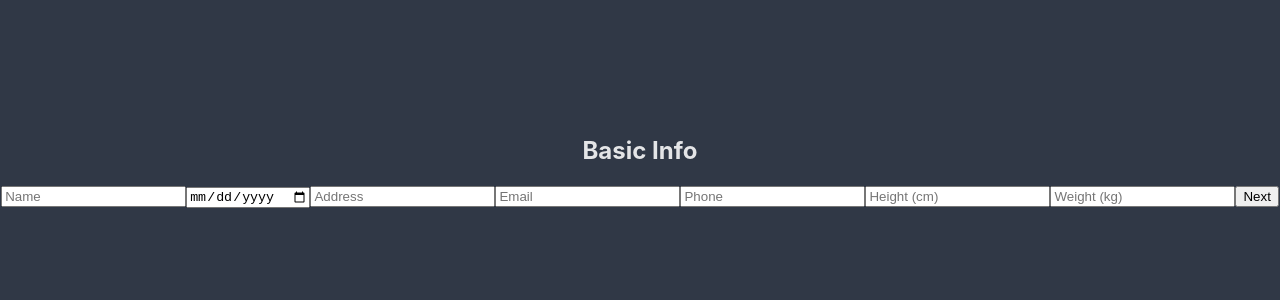
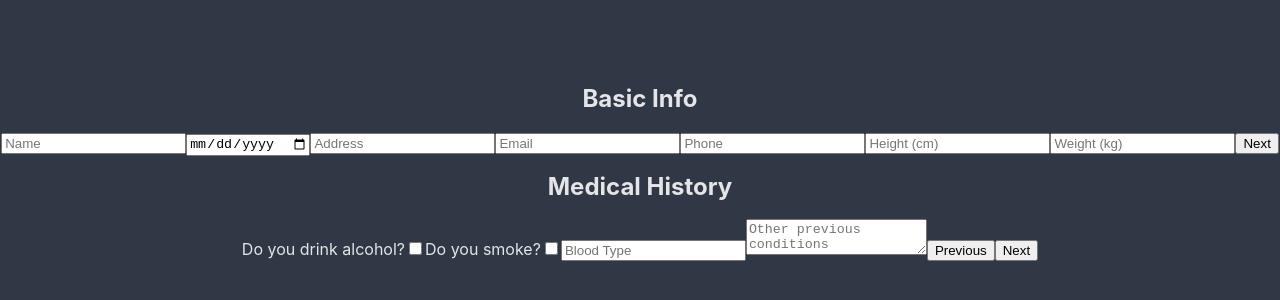
Before and after one commit to rising-dancho/mvc-survey-form, a React (Vite) app in the folder mvc-survey-form/: page / in a window 1280 px wide. Shown: the part 236-536 px from the top of the page. Built offline with nearby package versions, Linux system fonts and the light colour scheme.

Commit message:
feat: created medical history form

```diff
--- a/mvc-survey-form/src/controllers/FormController.jsx
+++ b/mvc-survey-form/src/controllers/FormController.jsx
@@ -1,12 +1,18 @@
 import React from 'react';
+import { useFormModel } from '../models/formModel';
 import BasicInfoForm from '../views/BasicInfoForm';
-import { useFormModel } from '../models/formModel';
+import MedicalHistoryForm from '../views/MedicalHistoryForm';
 
 function FormController() {
-  const { formData, updateBasicInfo } = useFormModel();
+  const { formData, updateBasicInfo, updateMedicalHistory } = useFormModel();
+
   return (
     <div>
       <BasicInfoForm data={formData.basicInfo} onChange={updateBasicInfo} />
+      <MedicalHistoryForm
+        data={formData.medicalHistory}
+        onChange={updateMedicalHistory}
+      />
     </div>
   );
 }
--- a/mvc-survey-form/src/models/formModel.js
+++ b/mvc-survey-form/src/models/formModel.js
@@ -19,15 +19,24 @@ export function useFormModel() {
       bloodType: '',
       previousConditions: '',
     },
-    familyRelations: [],
   });
 
-  const updateBasicInfo = (info) => {
+  // PAGE 1
+  function updateBasicInfo(info) {
     setFormData({ ...formData, basicInfo: { ...formData.basicInfo, ...info } });
-  };
+  }
+
+  // PAGE 2
+  function updateMedicalHistory(history) {
+    setFormData({
+      ...formData,
+      medicalHistory: { ...formData.medicalHistory, ...history },
+    });
+  }
 
   return {
     formData,
     updateBasicInfo,
+    updateMedicalHistory,
   };
 }
--- /dev/null
+++ b/mvc-survey-form/src/views/MedicalHistoryForm.jsx
@@ -0,0 +1,64 @@
+import React from 'react';
+
+function MedicalHistoryForm({ data, onChange, onNext, onPrevious }) {
+  function handleChange(e) {
+    const { name, value, type, checked } = e.target;
+    onChange({ [name]: type === 'checkbox' ? checked : value });
+  }
+  return (
+    <div>
+      <h2>Medical History</h2>
+      <label>
+        Do you drink alcohol?
+        <input
+          type="checkbox"
+          name="drinkAlcohol"
+          checked={data.drinkAlcohol}
+          onChange={handleChange}
+        />
+      </label>
+      {data.drinkAlcohol && (
+        <textarea
+          name="alcoholFrequency"
+          value={data.alcoholFrequency}
+          onChange={handleChange}
+          placeholder="How often?"
+        />
+      )}
+      <label>
+        Do you smoke?
+        <input
+          type="checkbox"
+          name="smoke"
+          checked={data.smoke}
+          onChange={handleChange}
+        />
+      </label>
+      {data.smoke && (
+        <textarea
+          name="smokeFrequency"
+          value={data.smokeFrequency}
+          onChange={handleChange}
+          placeholder="How often?"
+        />
+      )}
+      <input
+        type="text"
+        name="bloodType"
+        value={data.bloodType}
+        onChange={handleChange}
+        placeholder="Blood Type"
+      />
+      <textarea
+        name="previousConditions"
+        value={data.previousConditions}
+        onChange={handleChange}
+        placeholder="Other previous conditions"
+      />
+      <button onClick={onPrevious}>Previous</button>
+      <button onClick={onNext}>Next</button>
+    </div>
+  );
+}
+
+export default MedicalHistoryForm;
```
